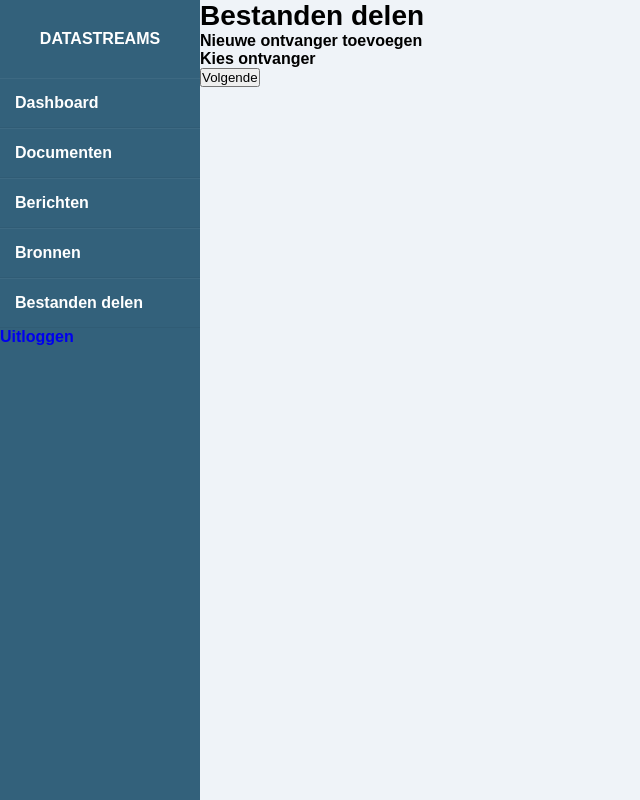
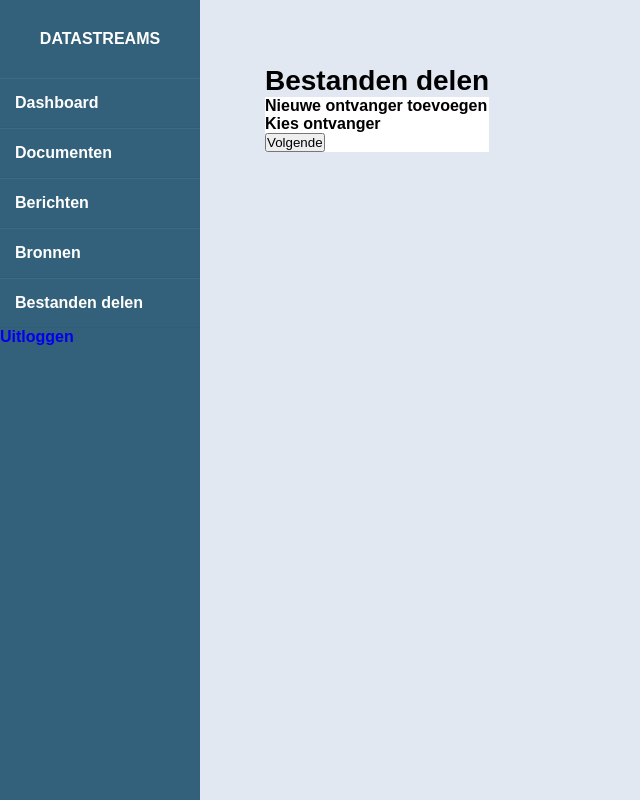
Before and after one commit to Thunder-Invader/Datastreams-nVisionVue, a Vue app in the folder datastreams/: page /Sending in a window 1280 px wide. Shown: the whole page, without its empty margins (0-640 px from the left). Built offline with nearby package versions, Linux system fonts and the light colour scheme.

Commit message:
Small css adjustments to container

```diff
--- a/datastreams/src/App.vue
+++ b/datastreams/src/App.vue
@@ -1,5 +1,6 @@
 <template>
 <div>
+  <div class="background">
   <div class="wrapper">
       <div class="sidebar">
               <h2>Datastreams</h2>
@@ -16,6 +17,7 @@
         </div>
           <div>
             <router-view/>
+          </div>
           </div>
   </div>
 </div>
@@ -60,8 +62,9 @@
   }
 
   body{
-     background-color: #EFF3F8;
+    background-color: #E1E8F2;
   }
+
 
   .wrapper{
     display: flex;
--- a/datastreams/src/components/Container.vue
+++ b/datastreams/src/components/Container.vue
@@ -1,7 +1,9 @@
 <template>
       <div class="container">
+        <div class="header">
           <h1>{{ title }}</h1>
           <slot></slot>
+        </div>
       </div>
 </template>
 
@@ -16,6 +18,14 @@ export default {
 <!-- Add "scoped" attribute to limit CSS to this component only -->
 <style scoped>
 .container{
-margin-left: 200px;
+padding-left: 200px;
+
+}
+
+.header{
+  padding-left: 65px;
+  padding-top: 70px;
+  padding: 65px;
+  padding-bottom: 70px;
 }
 </style>
--- a/datastreams/src/components/HelloWorld.vue
+++ b/datastreams/src/components/HelloWorld.vue
@@ -1,5 +1,6 @@
 <template>
   <div class="hello">
+    <img alt="Vue logo" src="../assets/img/logo.png">
     <h1>{{ msg }}</h1>
     <p>
       For a guide and recipes on how to configure / customize this project,<br>
--- a/datastreams/src/views/SendingPage.vue
+++ b/datastreams/src/views/SendingPage.vue
@@ -1,6 +1,6 @@
 <template>
   <Container title="Bestanden delen">
-    <div>
+    <div class="window">
       <SendingFiles v-show="sending"/>
       <AddDetails v-show="details"/>
       <DetailCheck v-show="check"/>
@@ -66,5 +66,9 @@ export default {
 
 <!-- Add "scoped" attribute to limit CSS to this component only -->
 <style scoped>
+  .window{
+    background-color: white;
 
+
+  }
 </style>
--- a/datastreams/src/views/index.vue
+++ b/datastreams/src/views/index.vue
@@ -1,7 +1,6 @@
 <template>
   <Container title="Dashboard">
     <div id="index">
-      <img alt="Vue logo" src="../assets/logo.png">
       <app-text msg="Welcome to Your Vue.js App"/>
     </div>
   </Container>
```
Also changed, not shown: datastreams/src/assets/img/logo.png (renamed from datastreams/src/assets/logo.png).
